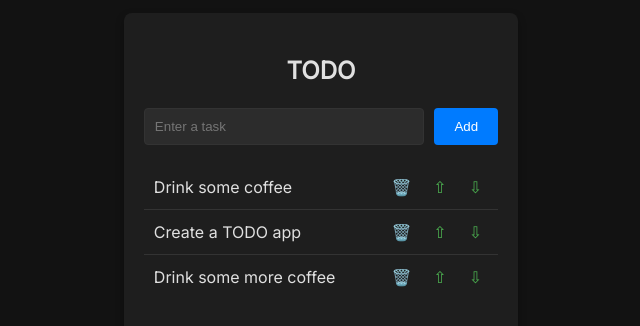
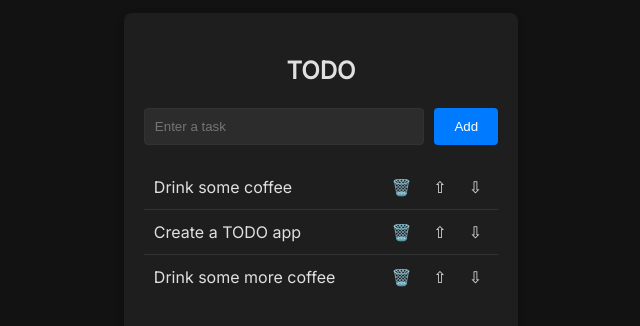
Before and after one commit to sayedihashimi/todojswebapp, a React (Vite) app in the folder todowebapp/: page / in a window 1280 px wide. Shown: the part 226-552 px from the top of the page, without its empty margins (339-979 px from the left). Built offline with nearby package versions, Linux system fonts and the light colour scheme.

Commit message:
Update todowebapp/src/components/TodoList.css
Co-authored-by: Kat Marchán <kzm@zkat.tech>

```diff
--- a/todowebapp/src/components/TodoList.css
+++ b/todowebapp/src/components/TodoList.css
@@ -79,7 +79,7 @@ h1 {
     color: #ff4d4d;
 }
 
-#todo-list button.up-button,
-#todo-list button.down-button {
+.todo-list li button.up-button,
+.todo-list li button.down-button {
     color: #4caf50;
 }
```
